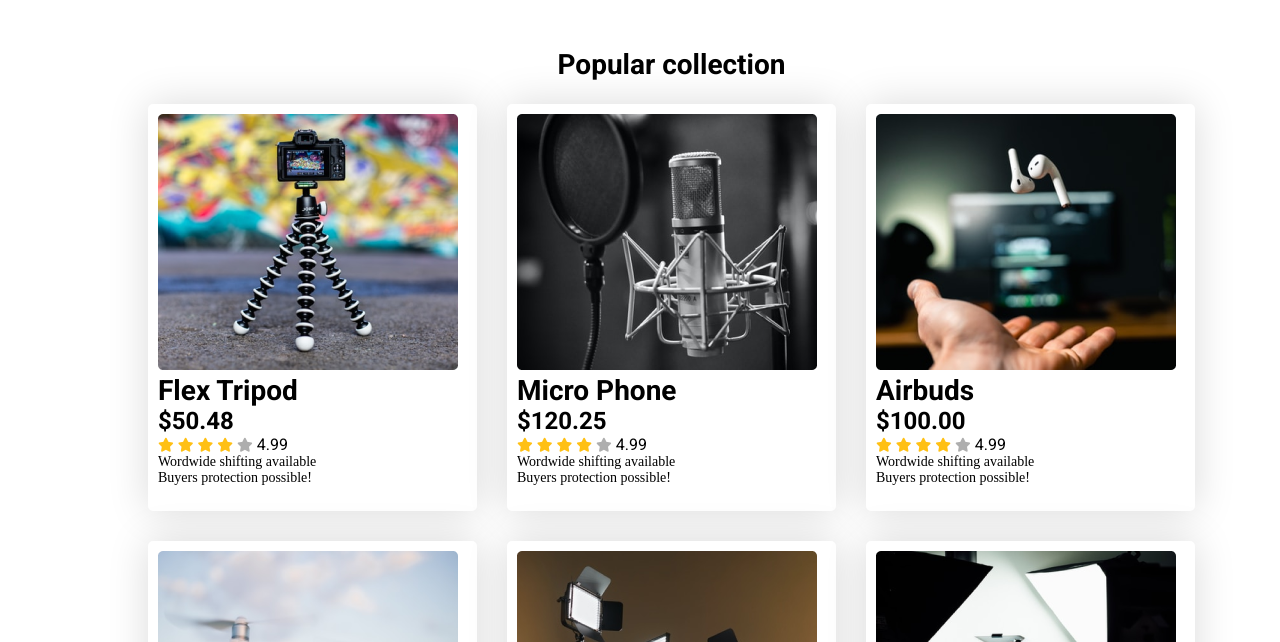
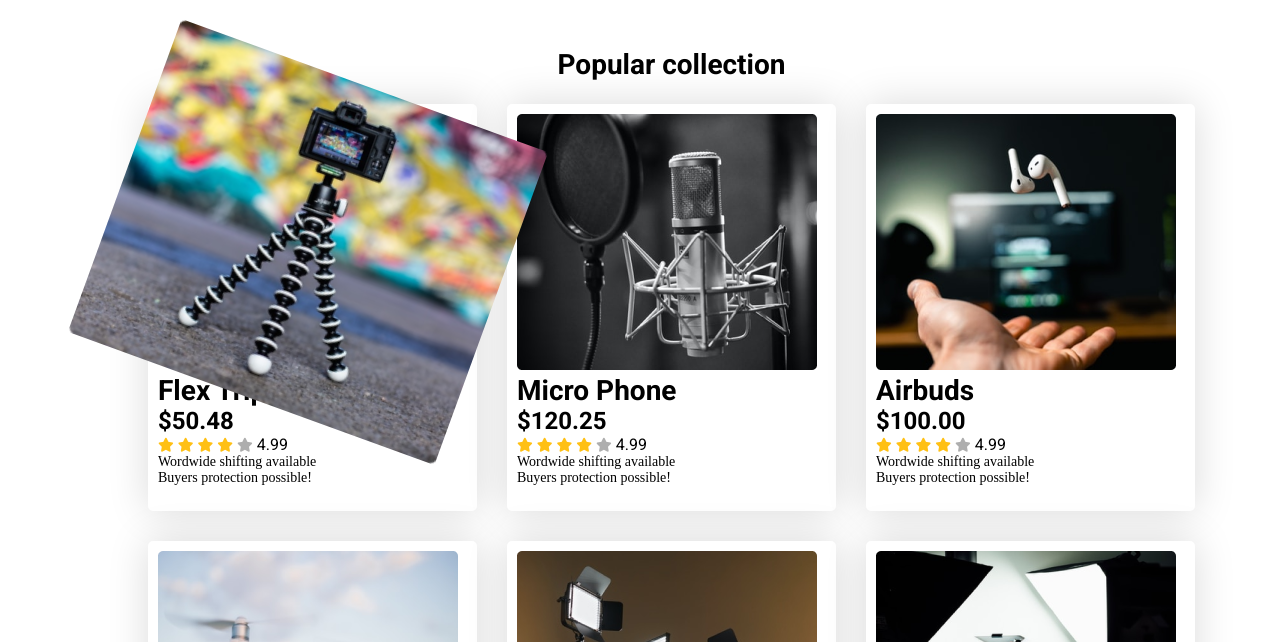
Before and after one commit to kl-hadi/influencer-gear-assignment, a plain HTML site: page index.html in a window 1280 px wide. In both pictures the pointer is over the picture 308 px from the left and 800 px from the top of the page. Shown: the part 558-1200 px from the top of the page. Drawn offline with Linux system fonts and the light colour scheme.

Commit message:
Final Delivery

```diff
--- a/styles/style.css
+++ b/styles/style.css
@@ -122,6 +122,11 @@ margin-right: 10px;
 margin-left: 10px;
 width: 300px;
 height: 256px;
+}
+
+.collection img:hover{
+    transform: scale(1.3) rotate(20deg);
+    transition: transform 1s ease-in-out;
 }
 
 .collection h3{
```
